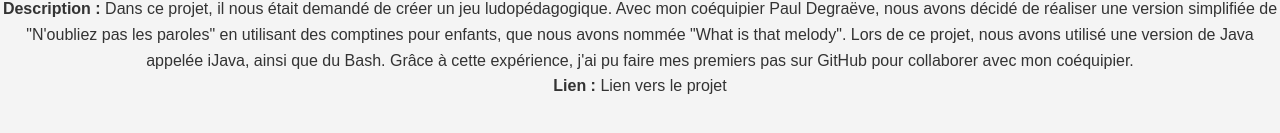
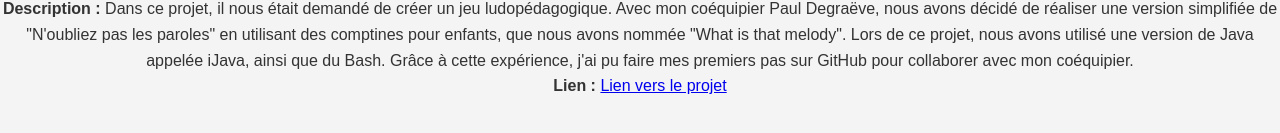
Before and after one commit to FlyBiggy/monCV, a plain HTML site: page pages/realisations.html in a window 1280 px wide. Shown: the part 545-678 px from the top of the page. Drawn offline with Linux system fonts and the light colour scheme.

Commit message:
Fix broken links in realisations.html

```diff
--- a/pages/realisations.html
+++ b/pages/realisations.html
@@ -39,14 +39,14 @@
             <h3>WhatIsThatMelody</h3>
             <img src="../img/jeu.png" alt="WhatIsThatMelody" width="45%">
             <p><strong>Description :</strong> Dans ce projet, il nous était demandé de créer un jeu ludopédagogique. Avec mon coéquipier Paul Degraëve, nous avons décidé de réaliser une version simplifiée de "N'oubliez pas les paroles" en utilisant des comptines pour enfants, que nous avons nommée "What is that melody". Lors de ce projet, nous avons utilisé une version de Java appelée iJava, ainsi que du Bash. Grâce à cette expérience, j'ai pu faire mes premiers pas sur GitHub pour collaborer avec mon coéquipier.</p>
-            <p><strong>Lien :</strong> <a href="https://github.com/Pandab1/WhatIsThatMelody"></a> Lien vers le projet</p>
+            <p><strong>Lien :</strong> <a href="https://github.com/Pandab1/WhatIsThatMelody"> Lien vers le projet</a></p>
         </div>
 
         <div class="formation">
             <h3>How Not To Die In A Dungeon</h3>
             <img src="../img/hownottodie.png" alt="how no to die in a dungeon" width="45%">
             <p><strong>Description :</strong> Dans ce projet nous étions une équipe de 5 et le but était de codé un jeu en Java. L'objectif de ce travail était de nous apprendre les base de la méthode SCRUM</p>
-            <p><strong>Lien :</strong> <a href="https://gitlab.univ-lille.fr/2023-projet-agile-de-rentree/groupe-16"></a> Lien vers le projet</p>
+            <p><strong>Lien :</strong> <a href="https://gitlab.univ-lille.fr/2023-projet-agile-de-rentree/groupe-16"> Lien vers le projet</a></p>
         </div>
 
     </section>
```
